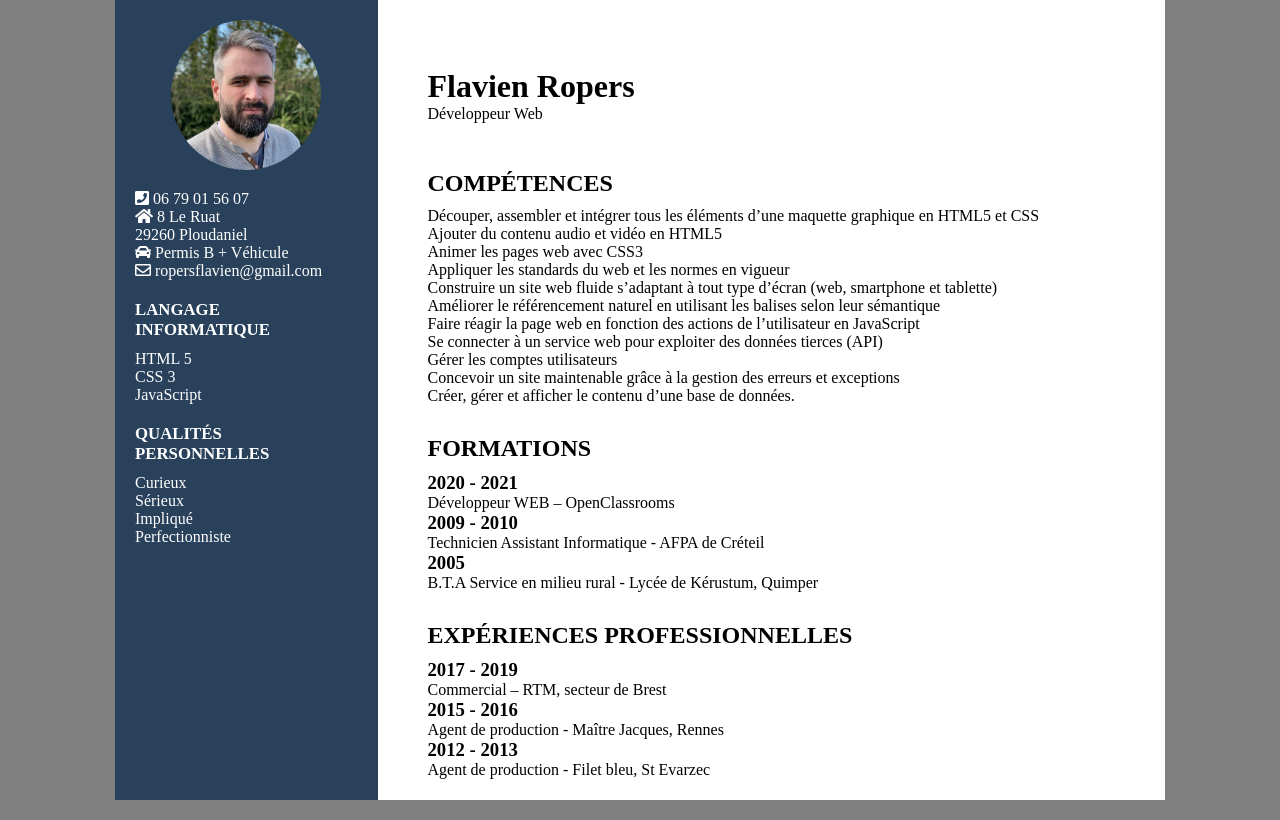
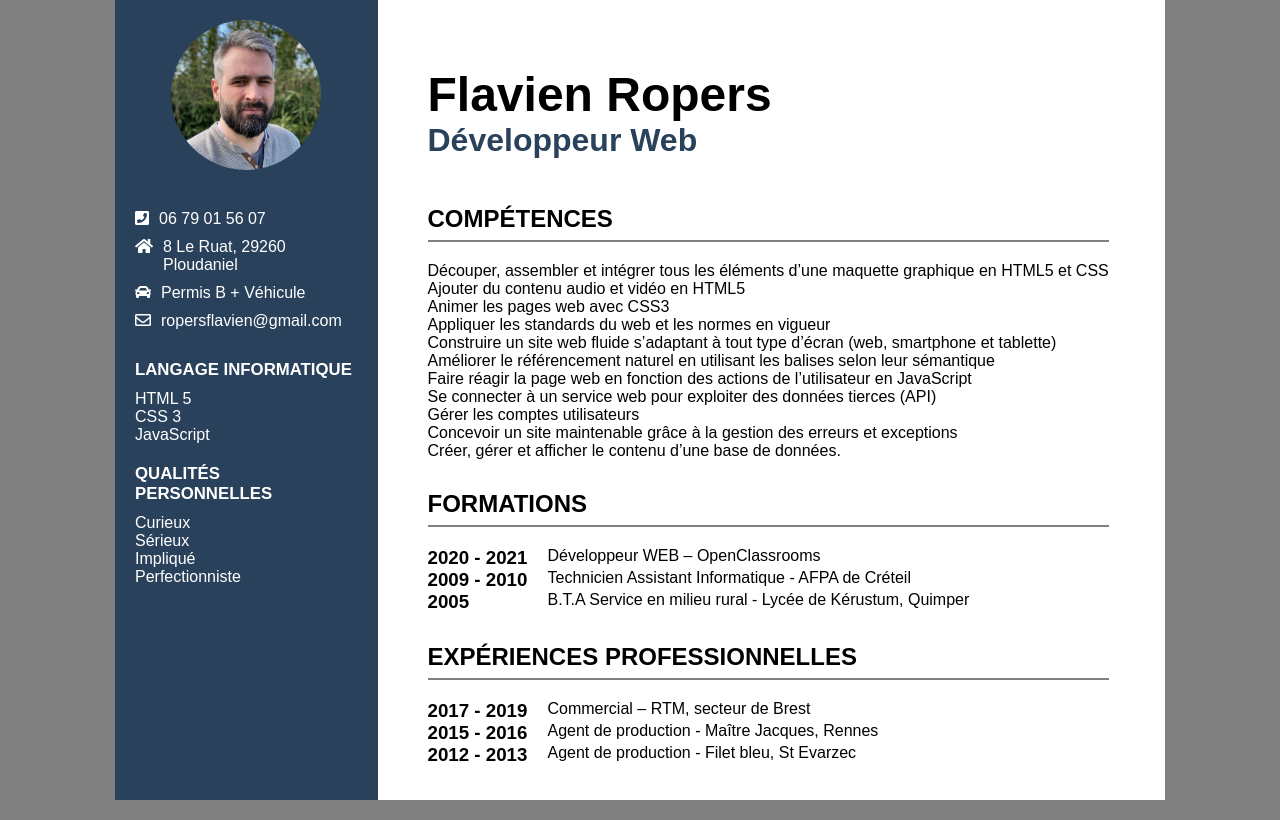
Before and after one commit to FRopers/CV, a plain HTML site: page index.html in a window 1280 px wide. Drawn offline with Linux system fonts and the light colour scheme.

Commit message:
Peaufinage

```diff
--- a/css/style.css
+++ b/css/style.css
@@ -3,6 +3,7 @@ html {
 }
 
 body {
+    font-family: 'Arial', sans-serif;
     display: flex;
     justify-content: center;
     height: 100%;
@@ -18,6 +19,10 @@ body *{
 
 ul {
     list-style: none;
+}
+
+h1 {
+    font-size: 3em;
 }
 
 .content {
@@ -45,7 +50,7 @@ ul {
 
 
 .photo {
-    margin: 20px auto;
+    margin: 20px auto 40px auto;
     height: 150px;
     width: 150px;
     border-radius: 150px;
@@ -57,6 +62,14 @@ img {
     max-height: auto;
     border-radius: inherit;
     object-fit: cover;
+}
+
+.contact li {
+    display: flex;
+}
+
+.contact p {
+    margin: 0 0 10px 10px;
 }
 
 .experience {
@@ -73,10 +86,29 @@ img {
     margin-bottom: 30px;
 }
 
+.experience_marge h2 {
+    height: 35px;
+    margin-bottom: 20px;
+    border-bottom: 2px solid gray;
+}
+
+.experience_date li {
+    display: flex;
+}
+
+.experience_date h3 {
+    width: 120px;
+}
 
 .job {
     display: flex;
     align-items: center;
-    height: 150px;
+    height: 185px;
 
 }
+
+.job p {
+    font-size: 2em;
+    font-weight: bold;
+    color: #29415b;
+}
--- a/index.html
+++ b/index.html
@@ -18,13 +18,23 @@
                 </div>
 
                 <div>
-                    <ul>
-                        <li><i class="fas fa-phone-square"></i> 06 79 01 56 07</li>
-                        <li><i class="fas fa-home"></i> 8 Le Ruat<br>
-                            29260 Ploudaniel
+                    <ul class="contact">
+                        <li><i class="fas fa-phone-square"></i>
+                            <p>06 79 01 56 07</p>
                         </li>
-                        <li><i class="fas fa-car"></i> Permis B + Véhicule</li>
-                        <li><i class="far fa-envelope"></i> ropersflavien@gmail.com</li>
+
+                        <li><i class="fas fa-home"></i>
+                            <p>8 Le Ruat, 29260 Ploudaniel</p>
+                        </li>
+
+                        <li><i class="fas fa-car"></i>
+                            <p>Permis B + Véhicule</p>
+                        </li>
+
+                        <li>
+                            <i class="far fa-envelope"></i>
+                            <p>ropersflavien@gmail.com</p>
+                        </li>
                     </ul>
                 </div>
 
@@ -78,7 +88,7 @@
 
             <div class="experience_marge">
                 <h2>FORMATIONS</h2>
-                <ul>
+                <ul class="experience_date">
                     <li>
                         <h3>2020 - 2021</h3>
                         <p>Développeur WEB – OpenClassrooms</p>
@@ -98,7 +108,7 @@
 
             <div class="experience_marge">
                 <h2>EXPÉRIENCES PROFESSIONNELLES</h2>
-                <ul>
+                <ul class="experience_date">
                     <li>
                         <h3>2017 - 2019</h3>
                         <p>Commercial – RTM, secteur de Brest</p>
```
